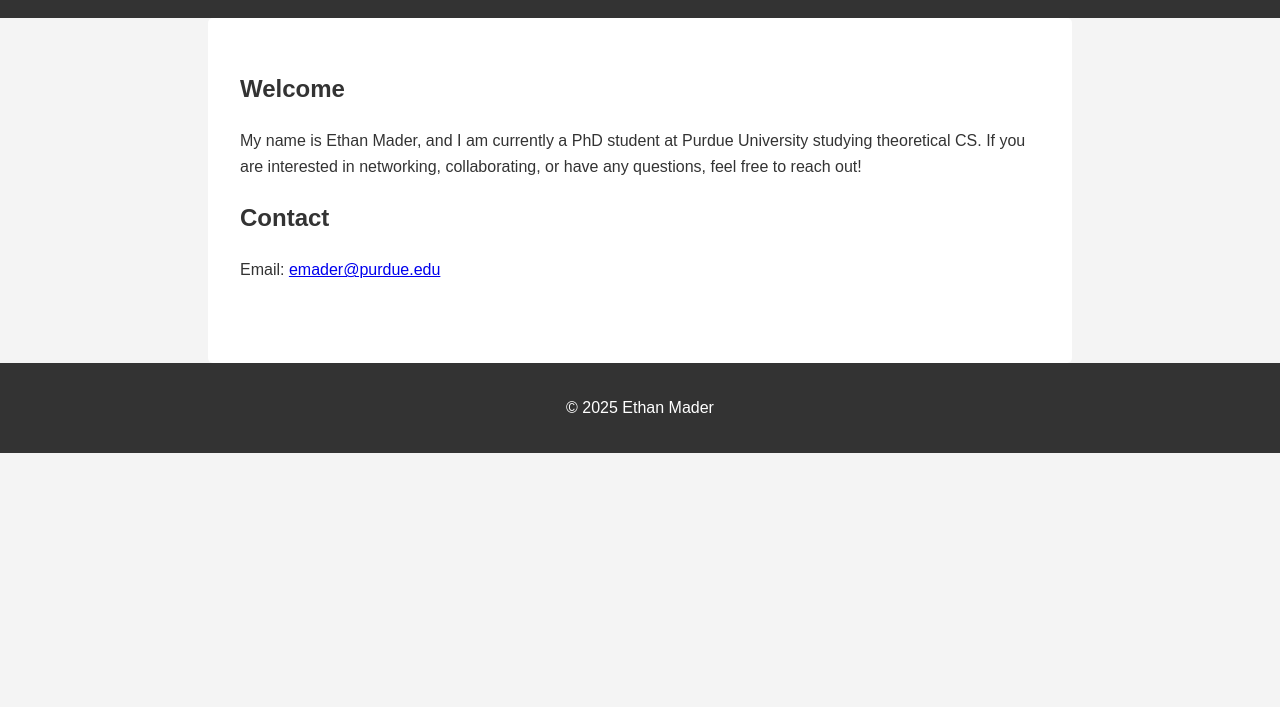
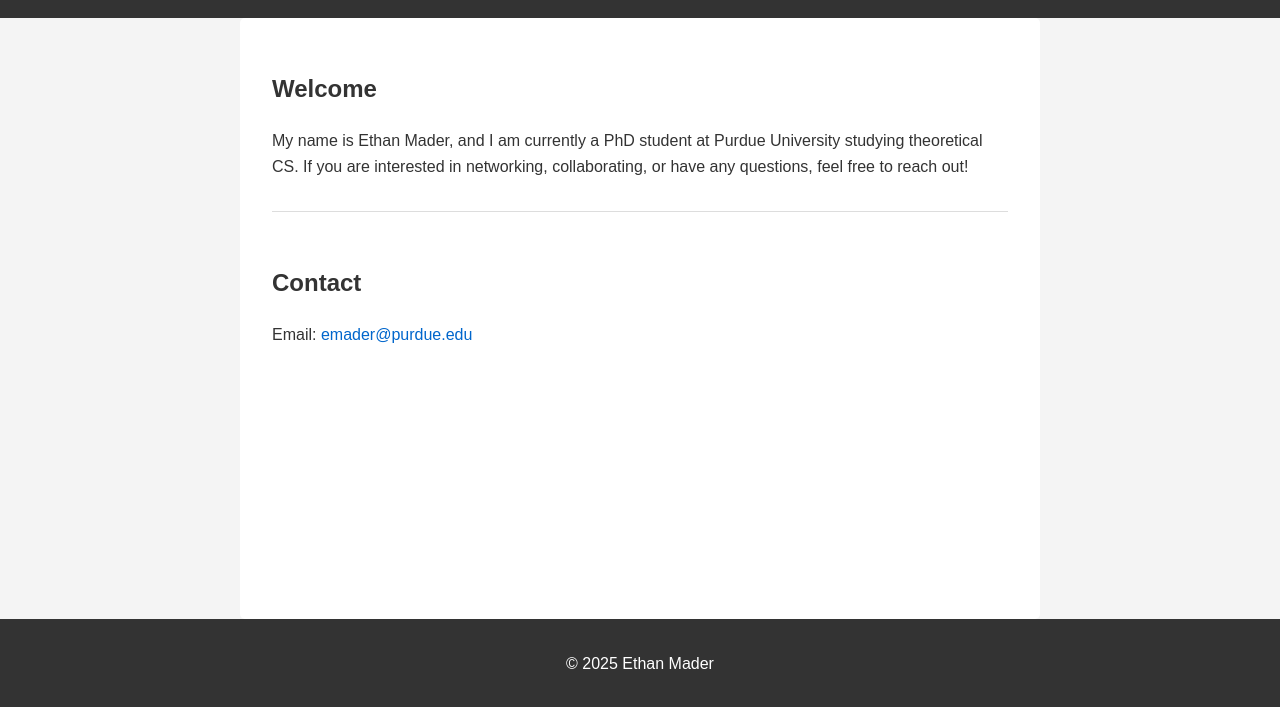
Before and after one commit to CircusPigeon/CircusPigeon.github.io, a plain HTML site: page index.html in a window 1280 px wide. Shown: the part 91-798 px from the top of the page. Drawn offline with Linux system fonts and the light colour scheme.

Commit message:
text edits, youtube link, footer formatting

```diff
--- a/assets/style.css
+++ b/assets/style.css
@@ -5,6 +5,9 @@ body {
     padding: 0;
     color: #333;
     background-color: #f4f4f4;
+    min-height: 100vh;
+    display: flex;
+    flex-direction: column;
 }
 
 header {
@@ -35,6 +38,9 @@ main {
     margin: auto;
     background: #fff;
     border-radius: 5px;
+    flex: 1;
+    width: 100%;
+    box-sizing: border-box;
 }
 
 footer {
@@ -42,8 +48,8 @@ footer {
     padding: 1rem 0;
     background: #333;
     color: #fff;
-    /* Remove position: fixed */
     width: 100%;
+    margin-top: auto;
 }
 
 .professional-links {
@@ -85,3 +91,18 @@ footer {
     background-color: #f8f9fa;
     border-radius: 8px;
 }
+
+.contact {
+    margin-top: 2em;
+    padding-top: 2em;
+    border-top: 1px solid #ddd;
+}
+
+.contact a {
+    color: #0066cc;
+    text-decoration: none;
+}
+
+.contact a:hover {
+    text-decoration: underline;
+}
```
Also changed, not shown: about.html (+3 -3 lines), projects.html (+3 -3 lines), publications.html (+3 -2 lines).
